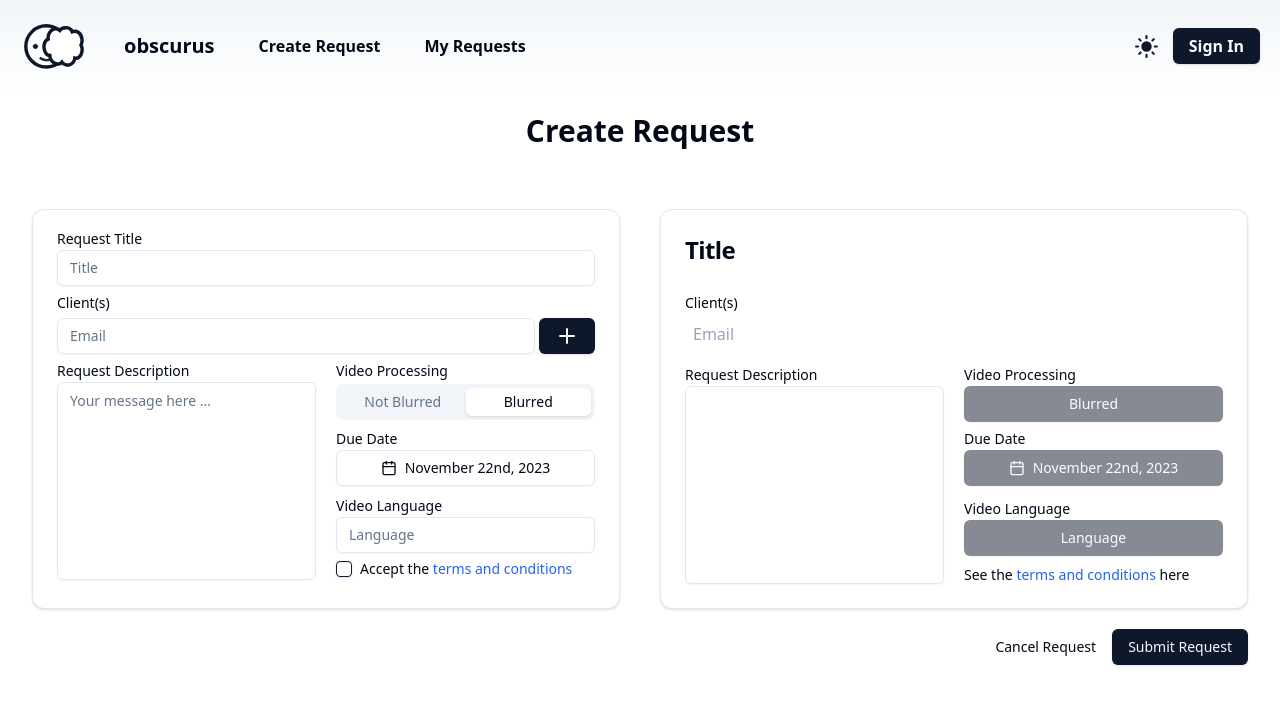
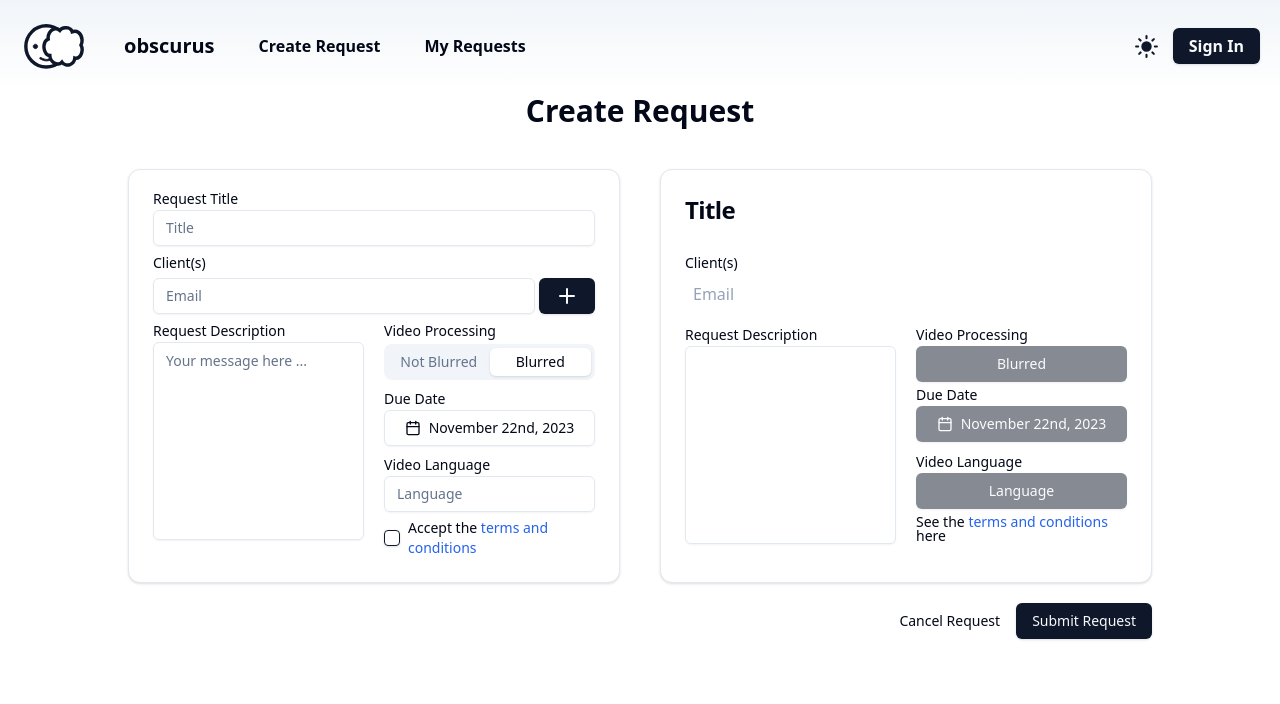
Before and after one commit to COSC-499-W2023/year-long-project-team-9, a Next.js app in the folder app/front-end/: page /CreateRequest3 in a window 1280 px wide. Shown: the top 704 px of the page. Built offline with nearby package versions, Linux system fonts and the light colour scheme.

Commit message:
add padding (feel free to change)

```diff
--- a/app/front-end/src/pages/CreateRequest3.tsx
+++ b/app/front-end/src/pages/CreateRequest3.tsx
@@ -141,15 +141,15 @@ const CreateRequest = () => {
   return (
     <Layout>
       {/*added by jan*/}
-      <div className="grid justify-center items-center py-5">
+      <div className="grid justify-center items-center ">
         <h1 className="text-3xl font-extrabold">Create Request</h1>
       </div>
 
-      <form onSubmit={handleSubmit(onSubmit)}>
+      <form onSubmit={handleSubmit(onSubmit)} className="md:px-24">
         {/*Div to contain the request card and the preview card*/}
         <div
           id="cards"
-          className="container grid grid-cols-1 md:grid-cols-2 pt-10 gap-10"
+          className="container grid grid-cols-1 md:grid-cols-2 pt-10 gap-10 "
         >
           {/*Request Info Card*/}
           <Card id="requestCard" className="flex flex-col">
```
